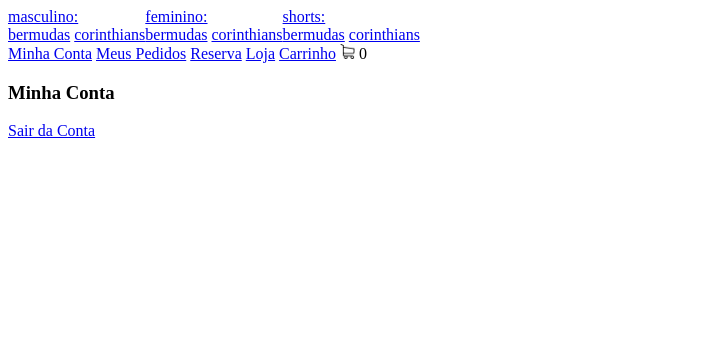
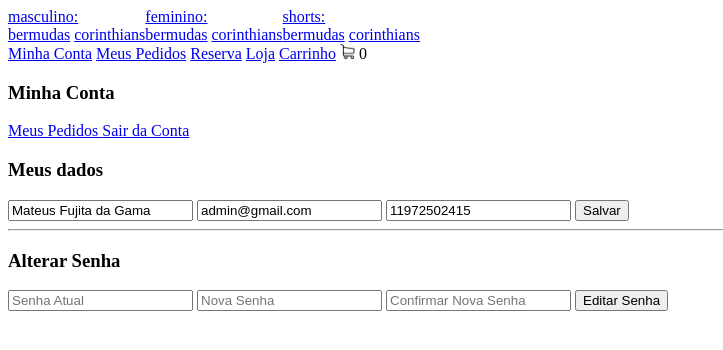
Before and after one commit to MateusFujita/LojaWeb, a Django app: page /usuarios/minhaconta in a window 1280 px wide. Shown: the top 350 px of the page, without its empty margins (0-723 px from the left). Run offline with Django 5.2, Linux system fonts and the light colour scheme; a user stored in the database is signed in; data comes from the database, SQL or seed files in the repository; both versions use the stored data as it was after the commit.

Commit message:
Finalização minhaConta

```diff
--- a/loja/templates/usuarios/minhaconta.html
+++ b/loja/templates/usuarios/minhaconta.html
@@ -4,8 +4,47 @@
 {% block body %}
 
 <h3>Minha Conta</h3>
-
+<a href="{% url 'meusPedidos' %}">Meus Pedidos </a>
 <a href="{% url 'fazerLogout' %}">Sair da Conta </a>
 
+{% if erro %}
+    <div class="error">
+        {% if erro == "senhas_diferentes" %}
+            <p>As senhas não coincidem. Tente novamente.</p>
+        {% elif erro == "senha_incorreta" %}
+            <p>A senha atual está incorreta.</p>
+        {% else %}
+            <p>{{ erro }}</p>
+        {% endif %}
+    </div>
+{% endif %}
+
+{% if alterado %}
+    <div class="success">
+        <p>Senha alterada com sucesso!</p>
+    </div>
+{% endif %}
+
+<h3>Meus dados</h3>
+<form method="POST" action="{% url 'minhaConta' %}">
+    {% csrf_token %}
+    <input type="text" name="nome" placeholder="Nome Completo"
+    {% if request.user.cliente.nome %}
+        value="{{ request.user.cliente.nome }}"
+    {% endif %}>
+    <input type="email" name="email" placeholder="Email" value="{{ request.user.email }}">
+    <input type="number" name="telefone" placeholder="Telefone" value="{{ request.user.cliente.telefone }}">
+    <button type="submit">Salvar</button>
+</form>
+<hr>
+
+<h3>Alterar Senha</h3>
+<form method="POST" action="{% url 'minhaConta' %}">
+    {% csrf_token %}
+    <input type="password" name="senhaAtual" placeholder="Senha Atual" required>
+    <input type="password" name="novaSenha" placeholder="Nova Senha" required>
+    <input type="password" name="senhaConfirmacao" placeholder="Confirmar Nova Senha" required>
+    <button type="submit">Editar Senha</button>
+</form>
 
 {% endblock %}
--- a/loja/urls.py
+++ b/loja/urls.py
@@ -20,6 +20,7 @@ urlpatterns = [
     path('usuarios/criarConta', criarConta, name='criarConta'),
     path('usuarios/fazerLogout', fazerLogout, name='fazerLogout'),
     path('usuarios/meusPedidos', meusPedidos, name='meusPedidos'),
+    path('usuarios/minhaConta', minhaConta, name='minhaConta'),
 
 
 #URL DO ALTERAR SENHA
--- a/loja/views.py
+++ b/loja/views.py
@@ -15,6 +15,53 @@ def homepage(request):
     context = {"banners": banners}
     return render(request, 'homepage.html', context)
 
+def minhaConta(request):
+    erro = None
+    alterado = False
+
+    if request.method == "POST":
+        dados = request.POST.dict()
+        if "senhaAtual" in dados:
+            # Modificação de senha
+            senhaAtual = dados.get("senhaAtual")
+            novaSenha = dados.get("novaSenha")
+            senhaConfirmacao = dados.get("senhaConfirmacao")
+
+            if novaSenha == senhaConfirmacao:
+                usuario = authenticate(request, username=request.user.email, password=senhaAtual)
+                if usuario:
+                    usuario.set_password(novaSenha)
+                    usuario.save()
+                    alterado = True
+                else:
+                    erro = "senha_incorreta"
+            else:
+                erro = "senhas_diferentes"
+
+        elif "email" in dados:
+            # Modificação de dados pessoais
+            email = dados.get("email")
+            telefone = dados.get("telefone")
+            nome = dados.get("nome")
+
+            if email != request.user.email:
+                if User.objects.filter(email=email).exists():
+                    erro = "email_existente"
+
+            if not erro:
+                cliente = request.user.cliente
+                cliente.email = email
+                cliente.nome = nome
+                cliente.telefone = telefone
+                cliente.save()
+                request.user.email = email
+                request.user.save()
+                alterado = True
+        else:
+            erro = "formulario_invalido"
+
+    context = {"erro": erro, "alterado": alterado}
+    return render(request, "usuarios/minhaConta.html", context)
 
 def loja(request, filtro=None):
     produtos = Produto.objects.filter(ativo=True)
```
Also changed, not shown: db.sqlite3.
